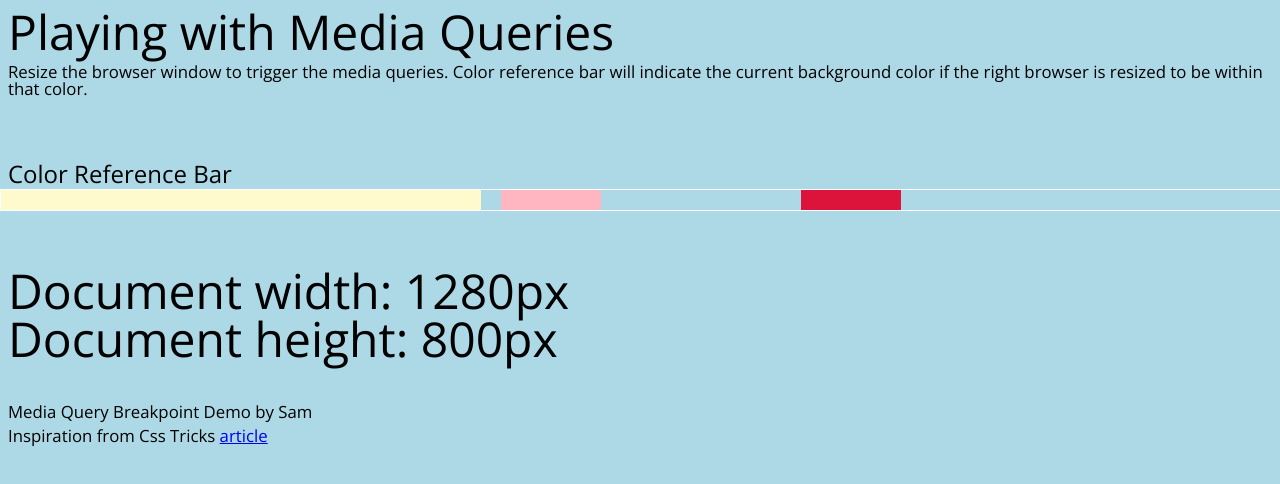
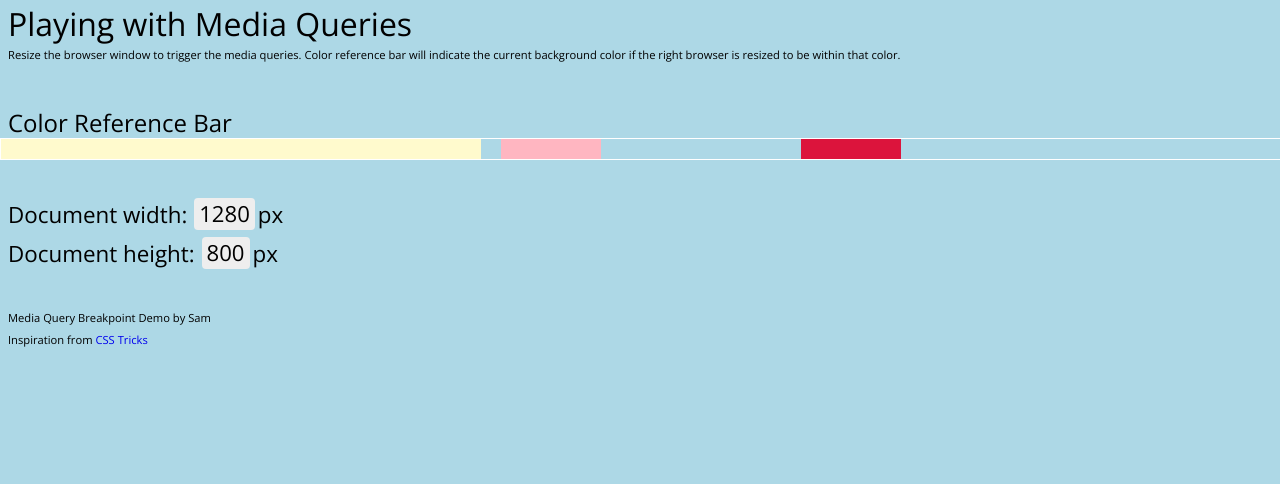
Before and after one commit to iamsammak/css-tricks, a plain HTML site: page media_query_breakpoints/index.html in a window 1280 px wide. Drawn offline with nearby package versions, Linux system fonts and the light colour scheme.

Commit message:
add code tag

```diff
--- a/media_query_breakpoints/index.html
+++ b/media_query_breakpoints/index.html
@@ -24,13 +24,12 @@
     </div>
     <br>
     <div class="document">
-      Document width: <span id="width"></span>px
-      <br>
-      Document height: <span id="height"></span>px
+      <p>Document width: <code id="width"></code>px</p>
+      <p>Document height: <code id="height"></code>px</p>
     </div>
     <footer>
       <p>Media Query Breakpoint Demo by Sam</p>
-      <p>Inspiration from Css Tricks <a href="https://css-tricks.com/logic-in-media-queries/" target="_blank">article</a></p>
+      <p>Inspiration from <a href="https://css-tricks.com/logic-in-media-queries/" target="_blank">CSS Tricks</a></p>
     </footer>
   </body>
 </html>
--- a/media_query_breakpoints/main.js
+++ b/media_query_breakpoints/main.js
@@ -1,8 +1,8 @@
 // with jQuery
-// $('span').text($(window).width());
+// $('code').text($(window).width());
 //
 // $(window).on('resize', function(e) {
-//   $('span').text($(window).width());
+//   $('code').text($(window).width());
 // });
 
 // but alas I has no internet
--- a/media_query_breakpoints/style.css
+++ b/media_query_breakpoints/style.css
@@ -6,27 +6,28 @@ html {
 @media (min-width: 20rem) { /* 1 rem equals 16px*/
     html {
       background-color: lemonchiffon;
-      font-size: 200%; /*200% of 16px = 32px*/
+      font-size: 100%; /*200% of 16px = 32px*/
     }
   }
 
 @media (min-width: 30rem) { /* 480px*/
   html {
     background-color: lightblue;
-    font-size: 300%; /* 300% of 16px*/
+    font-size: 200%; /* 300% of 16px*/
   }
 }
 
 @media (min-width: 500px) and (max-width: 600px) {
   html {
     background-color: lightpink;
+    font-size: 150%;
   }
 }
 
 @media (min-width: 800px) and (max-width: 900px) {
   html {
     background-color: crimson;
-    font-size: 100%;
+    font-size: 300%;
   }
 }
 
@@ -36,13 +37,18 @@ h1 {
 }
 
 h2 {
-  font-size: 0.5rem;
+  font-size: 0.75rem;
   margin: 8px;
   margin-bottom: 3px;
 }
 
 .document {
   margin: 8px;
+}
+
+.document p {
+  font-size: 0.70rem;
+  margin: 0 0 10px 0;
 }
 
 footer {
@@ -52,6 +58,9 @@ footer {
 p {
   font-size: .35rem;
   margin: 8px;
+  line-height: 1.3;
+  /* Understanding Line Height
+  https://www.boutell.com/newfaq/creating/paragraphspacing.html*/
 }
 
 .reference-bar {
@@ -85,3 +94,19 @@ p {
   background-color: crimson;
   left: 800px;
 }
+
+code {
+  background: #eee;
+  padding: 0 5px 2px;
+  border-radius: 4px;
+  position: relative;
+  top: -1px;
+  margin: 0 3px 0 1px;
+  font-size: 99%;
+  overflow-wrap: break-word;
+  word-wrap: break-word;
+}
+
+a {
+  text-decoration: none;
+}
```
